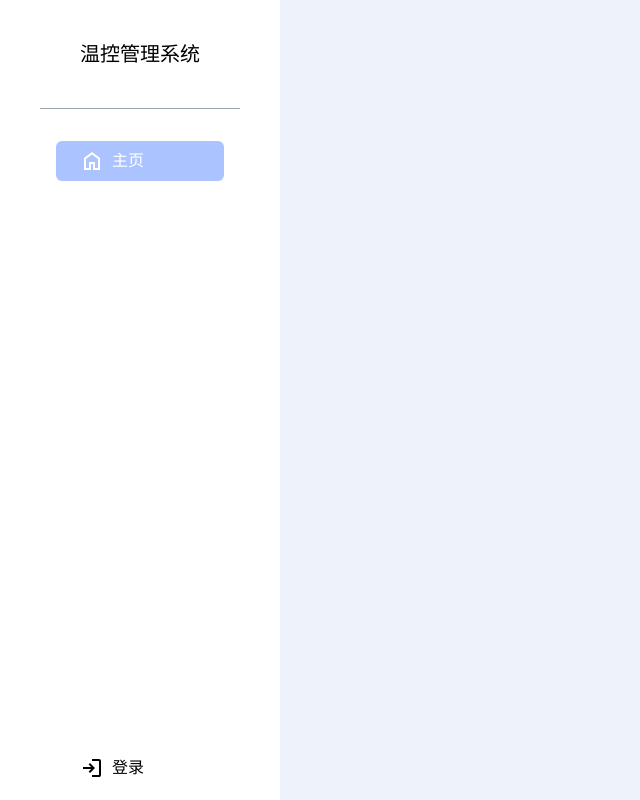
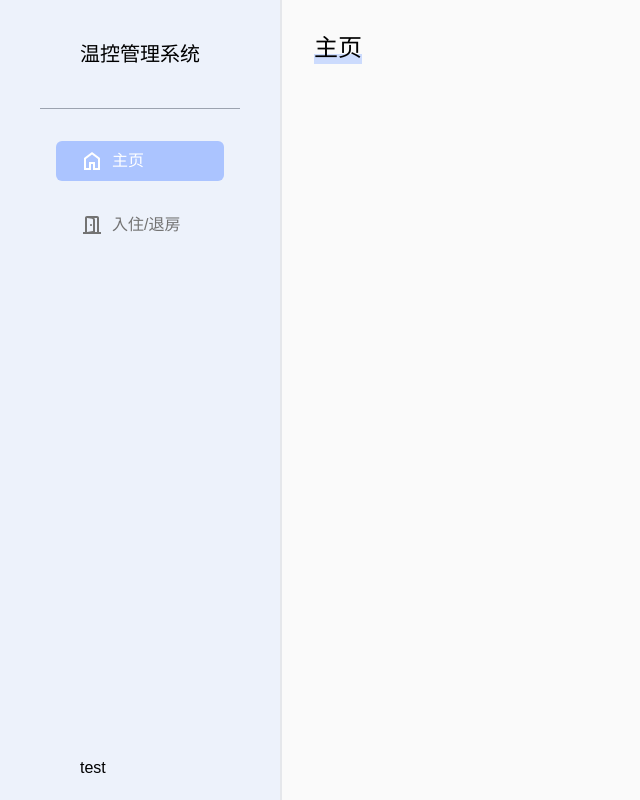
Before and after one commit to Nickid2018/BUPT-2023-SE-Homework, a Vue app in the folder frontend/: page / in a window 1280 px wide. Shown: the whole page, without its empty margins (0-640 px from the left). Built offline with nearby package versions, Linux system fonts and the light colour scheme; the HTML template or start-up script is replaced by a standard one; a web font is replaced by a local one.

Commit message:
Update UI

```diff
--- a/frontend/src/App.vue
+++ b/frontend/src/App.vue
@@ -3,33 +3,48 @@ import {LOGIN, SYSTEM_NAME} from "./shared-constants.ts";
 
 import {logout} from "./utils/protocol.ts";
 import LoginPanel from "./components/LoginPanel.vue";
+import CheckPanel from "./components/CheckPanel.vue";
 import {ref} from "vue";
 
 // Ref definitions ---------------------
 const loginState = ref(false);
 const loginName = ref("");
 const loginCsrfToken = ref("");
+const role = ref("");
 const nowSelected = ref(0);
 
 const loginPanel = ref(false);
 // -------------------------------------
 
 // Panel definitions -------------------
-const availablePanelsUnLogin = [
-  "主页"
-];
+const availablePanels: {
+  [key: string]: string[]
+} = {
+  "": [
+    "主页"
+  ],
+  "checkout": [
+    "主页",
+    "入住/退房"
+  ],
+  "manager": [
+    "主页",
+    "空调管理"
+  ],
+  "AC admin": [
+    "主页",
+    "设备管理",
+    "空调管理"
+  ]
+};
 
-const availablePanelsLogin = [
-  "主页",
-  "入住/退房",
-  "空调管理"
-];
-
-const iconMap = [
-  "M240-200h120v-240h240v240h120v-360L480-740 240-560v360Zm-80 80v-480l320-240 320 240v480H520v-240h-80v240H160Zm320-350Z",
-  "M440-440q17 0 28.5-11.5T480-480q0-17-11.5-28.5T440-520q-17 0-28.5 11.5T400-480q0 17 11.5 28.5T440-440ZM280-120v-80l240-40v-445q0-15-9-27t-23-14l-208-34v-80l220 36q44 8 72 41t28 77v512l-320 54Zm-160 0v-80h80v-560q0-34 23.5-57t56.5-23h400q34 0 57 23t23 57v560h80v80H120Zm160-80h400v-560H280v560Z",
-  "M440-80v-166L310-118l-56-56 186-186v-80h-80L174-254l-56-56 128-130H80v-80h166L118-650l56-56 186 186h80v-80L254-786l56-56 130 128v-166h80v166l130-128 56 56-186 186v80h80l186-186 56 56-128 130h166v80H714l128 130-56 56-186-186h-80v80l186 186-56 56-130-128v166h-80Z"
-];
+const iconMap: {
+  [key: string]: string
+} = {
+  "主页": "M240-200h120v-240h240v240h120v-360L480-740 240-560v360Zm-80 80v-480l320-240 320 240v480H520v-240h-80v240H160Zm320-350Z",
+  "入住/退房": "M440-440q17 0 28.5-11.5T480-480q0-17-11.5-28.5T440-520q-17 0-28.5 11.5T400-480q0 17 11.5 28.5T440-440ZM280-120v-80l240-40v-445q0-15-9-27t-23-14l-208-34v-80l220 36q44 8 72 41t28 77v512l-320 54Zm-160 0v-80h80v-560q0-34 23.5-57t56.5-23h400q34 0 57 23t23 57v560h80v80H120Zm160-80h400v-560H280v560Z",
+  "空调管理": "M440-80v-166L310-118l-56-56 186-186v-80h-80L174-254l-56-56 128-130H80v-80h166L118-650l56-56 186 186h80v-80L254-786l56-56 130 128v-166h80v166l130-128 56 56-186 186v80h80l186-186 56 56-128 130h166v80H714l128 130-56 56-186-186h-80v80l186 186-56 56-130-128v166h-80Z"
+};
 
 // -------------------------------------
 
@@ -39,21 +54,29 @@ function logoutNow() {
     loginName.value = "";
     loginCsrfToken.value = "";
     nowSelected.value = 0;
+    role.value = "";
   }, errorCode => {
     console.log(errorCode);
   })
 }
 
+// test code ----
+loginState.value = true;
+loginName.value = "test";
+loginCsrfToken.value = "test";
+role.value = "checkout";
+// --------------
+
 </script>
 
 <template>
   <!-- Left Panel -->
-  <div class="flex h-full fixed flex-col bg-white px-10">
+  <div class="flex h-full fixed flex-col bg-primary-100 px-10 border-r-2 border-y-neutral-400">
     <div class="flex-none mx-10 my-10 flex font-bold text-xl">
       <span>{{ SYSTEM_NAME }}</span>
     </div>
     <div class="flex-auto flex flex-col border-t-[1px] border-t-gray-400 pt-5">
-      <div v-for="(panel, index) in (loginState ? availablePanelsLogin : availablePanelsUnLogin)"
+      <div v-for="(panel, index) in availablePanels[role]"
            :key="index"
            class="flex-none px-6 mx-4 py-2 my-3 flex transition-all duration-150 hover:text-neutral-300"
            :class="{
@@ -67,7 +90,7 @@ function logoutNow() {
         <svg height="24" width="24" viewBox="0 -960 960 960"
              class="mr-2 transition-all duration-150"
              :class="{'fill-neutral-500': nowSelected !== index, 'fill-white': nowSelected === index}">
-          <path :d="iconMap[index]"/>
+          <path :d="iconMap[availablePanels[role][index]]"/>
         </svg>
         <span class="cursor-pointer transition-all duration-150">{{ panel }}</span>
       </div>
@@ -82,9 +105,21 @@ function logoutNow() {
       </div>
     </div>
   </div>
-  <LoginPanel v-if="loginPanel" @close="loginPanel = false" @login="(ln: string, csrf: string) => {
+  <!-- Right Panel -->
+  <div class="absolute left-[282px] right-0 h-full flex-none flex flex-col bg-neutral-50">
+    <div class="w-full p-8 text-2xl font-bold relative">
+      <span class="underline underline-offset-[-2px] decoration-[10px] decoration-primary-400">
+        {{ availablePanels[role][nowSelected] }}
+      </span>
+    </div>
+    <div class="w-full">
+      <CheckPanel v-if="availablePanels[role][nowSelected] == '入住/退房'" :login-csrf-token="loginCsrfToken"/>
+    </div>
+  </div>
+  <LoginPanel v-if="loginPanel" @close="loginPanel = false" @login="(ln: string, csrf: string, rol: string) => {
     loginState = true;
     loginName = ln;
     loginCsrfToken = csrf;
+    role = rol;
   }"/>
 </template>
--- /dev/null
+++ b/frontend/src/components/CheckPanel.vue
@@ -0,0 +1,14 @@
+<script setup lang="ts">
+import RoomGridComponent from "./RoomGridComponent.vue";
+
+defineProps<{
+  loginCsrfToken: string
+}>()
+
+</script>
+
+<template>
+  <div>
+    <RoomGridComponent :login-csrf-token="loginCsrfToken" display-mode="test"/>
+  </div>
+</template>
--- a/frontend/src/components/LoginPanel.vue
+++ b/frontend/src/components/LoginPanel.vue
@@ -14,7 +14,7 @@ import {ref} from "vue";
 
 const emit = defineEmits<{
   (event: 'close'): void,
-  (event: 'login', loginName: string, csrfToken: string): void
+  (event: 'login', loginName: string, csrfToken: string, role: string): void
 }>()
 
 const username = ref("");
@@ -31,7 +31,7 @@ function loginNow() {
     return;
   }
   login(username.value, password.value, (data) => {
-    emit('login', data.username, data.csrfToken);
+    emit('login', data.username, data.csrfToken, data.role);
     emit('close');
   }, errorCode => errorMessage.value = ERROR_CODE_MAP[errorCode] ?? UNKNOWN_ERROR);
 }
--- /dev/null
+++ b/frontend/src/components/RoomGridComponent.vue
@@ -0,0 +1,67 @@
+<script setup lang="ts">
+import {Ref, ref} from "vue";
+import {getAvailableDevices, getAvailableDevicesWithOpen} from "../utils/protocol.ts";
+
+const props = defineProps<{
+  loginCsrfToken: string,
+  displayMode: string
+}>()
+
+const emit = defineEmits<{
+  (event: 'room-data-update', data: { [key: string]: any }): void,
+  (event: 'select-room', data: string): void
+}>()
+
+const displayModeFunction: {
+  [key: string]: (csrfToken: string, successCallback: (data: any) => void, errorCallback: (errorCode: number) => void) => void
+} = {
+  "checkout": getAvailableDevices,
+  "admin": getAvailableDevicesWithOpen,
+  "test": supplyRoomDataTest
+}
+
+const roomDataList = ref({}) as Ref<{ [key: string]: any }>
+
+// ---- test function
+function supplyRoomDataTest(csrfToken: string, successCallback: (data: any) => void, errorCallback: (errorCode: number) => void) {
+  successCallback([
+    "1-114",
+    "1-115",
+    "1-116",
+    "2-223",
+    "2-224",
+    "2-233",
+  ]);
+}
+
+// ----
+
+function updateRoomData() {
+  displayModeFunction[props.displayMode](props.loginCsrfToken, data => {
+    roomDataList.value = data;
+    emit('room-data-update', data);
+    console.log(data)
+  }, errorCode => {
+    console.log(errorCode);
+  })
+}
+
+updateRoomData();
+setInterval(updateRoomData, 5000);
+
+</script>
+
+<template>
+  <div class="flex flex-wrap gap-5 h-full p-5">
+    <div v-for="data in roomDataList" :key="data" class="
+          rounded-md drop-shadow-xl shadow-gray-200 bg-neutral-50 cursor-pointer
+          hover:bg-primary-100 hover:shadow-primary-100 transition-all duration-150
+      ">
+      <div class="flex flex-col items-center justify-center m-4">
+        <div class="text-xl" @click="$emit('select-room', displayMode == 'admin' ? data.room : data)">
+          {{ displayMode == 'admin' ? data.room : data }}
+        </div>
+      </div>
+    </div>
+  </div>
+</template>
--- a/frontend/src/utils/protocol.ts
+++ b/frontend/src/utils/protocol.ts
@@ -50,6 +50,20 @@ export function logout(csrfToken: string, successCallback: () => void, errorCall
   );
 }
 
+export function getAvailableDevices(csrfToken: string, successCallback: (data: any) => void, errorCallback: (errorCode: number) => void) {
+  createWithCSRFToken(protocol.get, "/admin/devices", csrfToken, {}).then(
+    (data) => successCallback(data),
+    (errorCode) => errorCallback(errorCode)
+  );
+}
+
+export function getAvailableDevicesWithOpen(csrfToken: string, successCallback: (data: any) => void, errorCallback: (errorCode: number) => void) {
+  createWithCSRFToken(protocol.get, "/status", csrfToken, {}).then(
+    (data) => successCallback(data),
+    (errorCode) => errorCallback(errorCode)
+  );
+}
+
 // Error Codes --------------------------------------------------
 export const ERROR_CODE_MAP: { [errorCode: number]: string } = {
   // Fallback Error Codes
```
